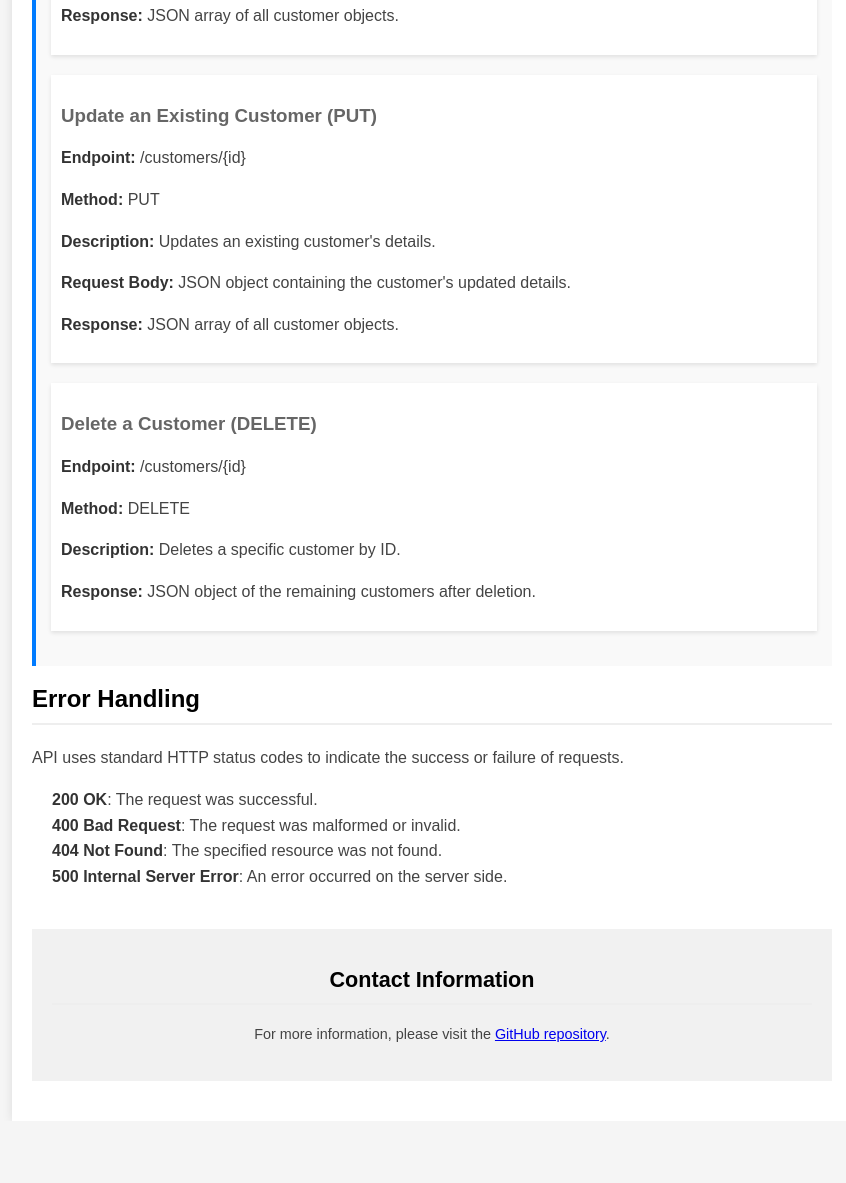
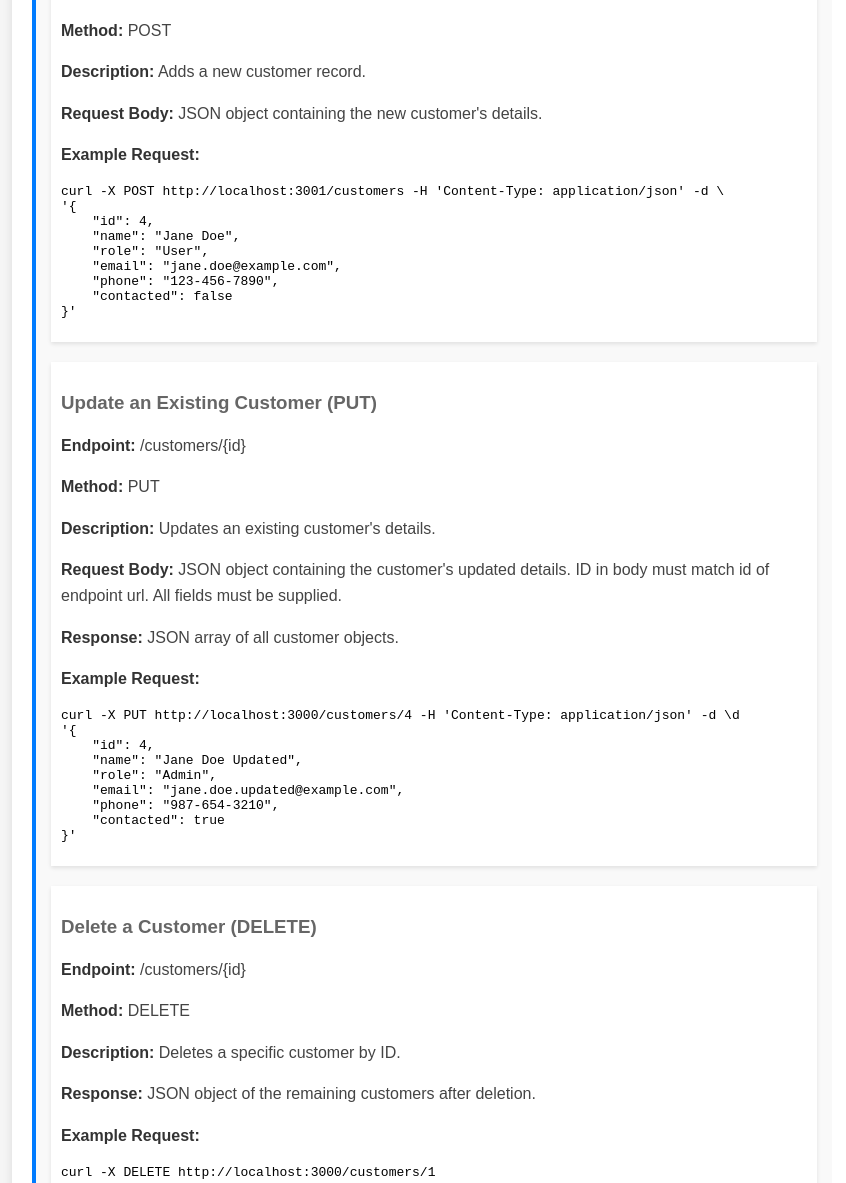
Before and after one commit to joxh/crm-backend-golang, a plain HTML site: page static/index.html in a window 1280 px wide. Shown: the part 1030-2213 px from the top of the page, without its empty margins (208-1054 px from the left). Before the commit the page ends 2151 px from the top, so only its background shows below. Drawn offline with Linux system fonts and the light colour scheme.

Commit message:
Add author information and give example call

```diff
--- a/static/index.html
+++ b/static/index.html
@@ -20,6 +20,8 @@
                 <p><strong>Method:</strong> GET</p>
                 <p><strong>Description:</strong> Retrieves details of a specific customer by ID.</p>
                 <p><strong>Response:</strong> JSON object containing customer details.</p>
+                <p><strong>Example Request:</strong></p>
+                <pre><code>curl -X GET http://localhost:3000/customers/1</code></pre>
             </div>
 
             <div class="endpoint">
@@ -28,6 +30,8 @@
                 <p><strong>Method:</strong> GET</p>
                 <p><strong>Description:</strong> Retrieves a list of all customers.</p>
                 <p><strong>Response:</strong> JSON array of all customer objects.</p>
+                <p><strong>Example Request:</strong></p>
+                <pre><code>curl -X GET http://localhost:3000/customers</code></pre>
             </div>
 
             <div class="endpoint">
@@ -36,16 +40,35 @@
                 <p><strong>Method:</strong> POST</p>
                 <p><strong>Description:</strong> Adds a new customer record.</p>
                 <p><strong>Request Body:</strong> JSON object containing the new customer's details.</p>
-                <p><strong>Response:</strong> JSON array of all customer objects.</p>
-            </div>
+                <p><strong>Example Request:</strong></p>
+                <pre><code>curl -X POST http://localhost:3001/customers -H 'Content-Type: application/json' -d \
+'{
+    "id": 4,
+    "name": "Jane Doe",
+    "role": "User",
+    "email": "jane.doe@example.com",
+    "phone": "123-456-7890",
+    "contacted": false
+}'</code></pre>
+                </div>
 
             <div class="endpoint">
                 <h3>Update an Existing Customer (PUT)</h3>
                 <p><strong>Endpoint:</strong> /customers/{id}</p>
                 <p><strong>Method:</strong> PUT</p>
                 <p><strong>Description:</strong> Updates an existing customer's details.</p>
-                <p><strong>Request Body:</strong> JSON object containing the customer's updated details.</p>
+                <p><strong>Request Body:</strong> JSON object containing the customer's updated details. ID in body must match id of endpoint url. All fields must be supplied.</p>
                 <p><strong>Response:</strong> JSON array of all customer objects.</p>
+                <p><strong>Example Request:</strong></p>
+                <pre><code>curl -X PUT http://localhost:3000/customers/4 -H 'Content-Type: application/json' -d \d
+'{
+    "id": 4,
+    "name": "Jane Doe Updated",
+    "role": "Admin",
+    "email": "jane.doe.updated@example.com",
+    "phone": "987-654-3210",
+    "contacted": true
+}'</code></pre>
             </div>
 
             <div class="endpoint">
@@ -54,6 +77,8 @@
                 <p><strong>Method:</strong> DELETE</p>
                 <p><strong>Description:</strong> Deletes a specific customer by ID.</p>
                 <p><strong>Response:</strong> JSON object of the remaining customers after deletion.</p>
+                <p><strong>Example Request:</strong></p>
+                <pre><code>curl -X DELETE http://localhost:3000/customers/1</code></pre>
             </div>
         </section>
 
@@ -62,8 +87,8 @@
             <p>API uses standard HTTP status codes to indicate the success or failure of requests.</p>
             <ul>
                 <li><strong>200 OK</strong>: The request was successful.</li>
-                <li><strong>400 Bad Request</strong>: The request was malformed or invalid.</li>
-                <li><strong>404 Not Found</strong>: The specified resource was not found.</li>
+                <li><strong>400 Bad Request</strong>: The request was malformed or invalid. (ID in endpoint does not match ID in body for example.)</li>
+                <li><strong>404 Not Found</strong>: The specified resource was not found. (ID Not Found, for example)</li>
                 <li><strong>500 Internal Server Error</strong>: An error occurred on the server side.</li>
             </ul>
         </section>
@@ -71,6 +96,7 @@
         <footer>
             <h2>Contact Information</h2>
             <!-- Github at https://github.com/joxh/crm-backend-golang-->
+            <p>Author: <a href="https://github.com/joxh">Joshua Schoenfield</a></p>
             <p>For more information, please visit the <a href="https://github.com/joxh/crm-backend-golang">GitHub repository</a>.</p>
 
         </footer>
```
